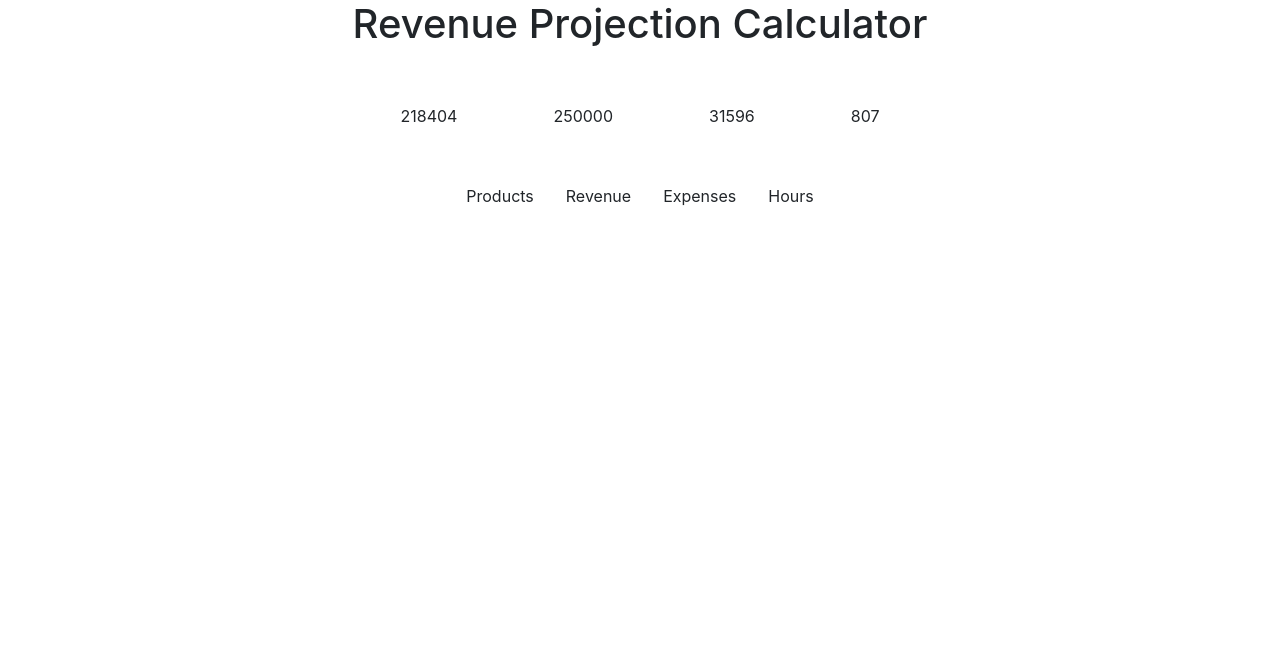
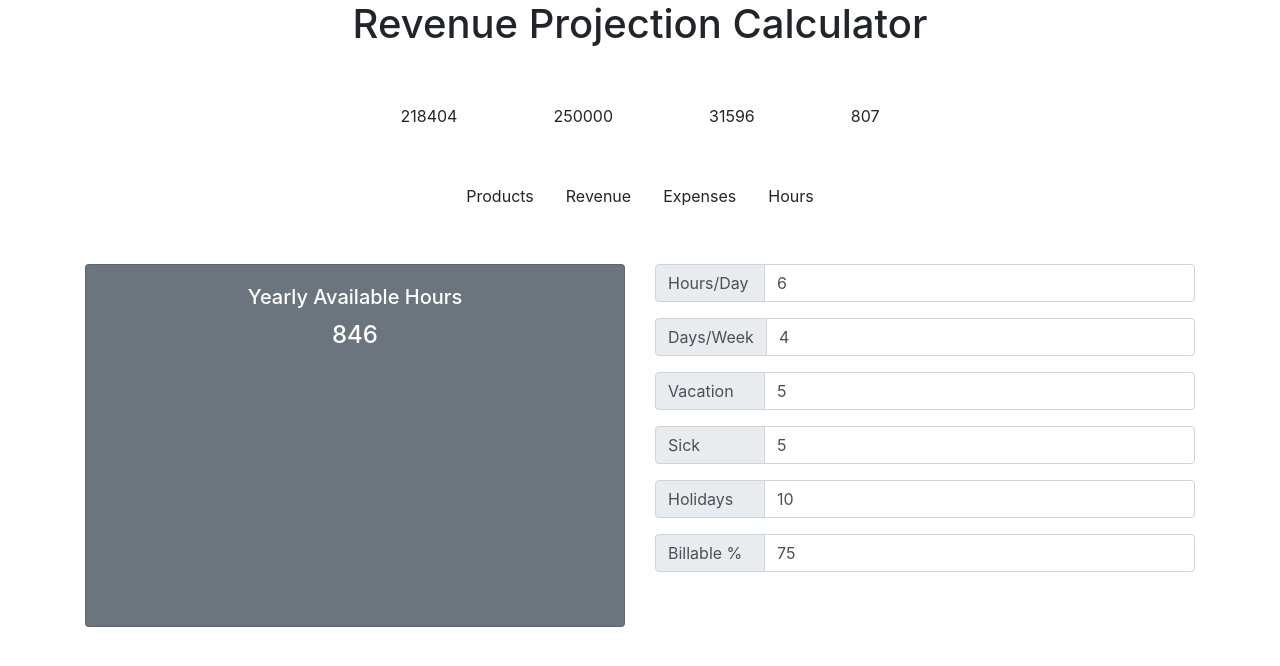
Before and after one commit to SSelke/revenue-calculator-redux, a React app: page / in a window 1280 px wide. Both pictures are taken after a click on the element "Hours". Built offline with nearby package versions, Linux system fonts and the light colour scheme.

Commit message:
update changes

```diff
--- a/package.json
+++ b/package.json
@@ -3,8 +3,10 @@
   "version": "0.1.0",
   "private": true,
   "dependencies": {
+    "progressbar.js": "^1.0.1",
     "react": "^16.5.2",
     "react-dom": "^16.5.2",
+    "react-progressbar.js": "^0.2.0",
     "react-redux": "^5.0.7",
     "react-scripts": "2.0.4",
     "redux": "^4.0.0"
--- a/src/actions/index.js
+++ b/src/actions/index.js
@@ -2,6 +2,7 @@ export const SET_VISIBILITY = 'SET_VISIBILITY';
 export const UPDATE_PRODUCT = 'UPDATE_PRODUCT';
 export const UPDATE_PACKAGE = 'UPDATE_PACKAGE';
 export const UPDATE_EXPENSES = 'UPDATE_EXPENSES';
+export const UPDATE_HOURS = 'UPDATE_HOURS';
 
 export function isVisible(name) {
     return {
@@ -30,3 +31,10 @@ export function updateExpenses(data) {
         payload: data
     }
 }
+
+export function updateHours(data) {
+    return {
+        type: UPDATE_HOURS,
+        payload: data
+    }
+}
--- /dev/null
+++ b/src/components/tables/hours/hours.js
@@ -0,0 +1,40 @@
+import React, { Component } from 'react';
+import {connect} from "react-redux";
+import { updateHours } from '../../../actions/index';
+import { bindActionCreators } from 'redux';
+
+class hours extends Component {
+
+    updateHoursHandler = (event, type) => {
+        const newData = [...this.props.hours];
+        const index = newData.findIndex(obj => obj.type === type);
+        newData[index].data = event.target.value;
+        this.props.updateHours(newData);
+    }
+
+    render() {
+        return (
+            <div className="input-group mb-3 ml-auto mr-auto" style={{ minWidth: '190px' }}>
+                <div className="input-group-prepend">
+                    <span className="input-group-text" style={{minWidth: '110px'}}>{this.props.text}</span>
+                </div>
+                <input
+                    style={{ minWidth: '80px' }}
+                    className="form-control"
+                    type="number"
+                    value={this.props.amount}
+                    onChange={(event) => this.updateHoursHandler(event, this.props.text)} />
+            </div>
+        );
+    }
+}
+
+function mapDispatchToProps(dispatch) {
+    return bindActionCreators({ updateHours }, dispatch);
+}
+
+function mapStateToProps(state) {
+    return { hours: state.hours };
+}
+
+export default connect(mapStateToProps, mapDispatchToProps)(hours);
--- a/src/containers/container/container.js
+++ b/src/containers/container/container.js
@@ -3,6 +3,7 @@ import {connect} from 'react-redux';
 import Product from '../tabs/product/product';
 import Revenue from '../tabs/revenue/revenue';
 import Expenses from '../tabs/expenses/expenses';
+import Hours from '../tabs/hours/hours';
 
 class container extends Component {
     render() {
@@ -12,6 +13,7 @@ class container extends Component {
                 <Product />
                 <Revenue />
                 <Expenses />
+                <Hours />
             </div>
         );
     }
--- /dev/null
+++ b/src/containers/tabs/hours/hours.js
@@ -0,0 +1,49 @@
+import React, { Component } from 'react';
+import HoursInput from '../../../components/tables/hours/hours';
+import { connect } from 'react-redux';
+
+
+class product extends Component {
+
+    getTotalHours = () => {
+        const hours = (Number(this.props.data[0].data) * (
+            52 *
+            Number(this.props.data[1].data) -
+            Number(this.props.data[2].data) -
+            Number(this.props.data[3].data) -
+            Number(this.props.data[4].data))
+            * (Number(this.props.data[5].data) / 100)
+            );
+
+        return hours < 0 ? 0 : Math.ceil(hours);
+    }
+    render() {
+
+        return (
+            <div id="Hours" style={{ display: this.props.visible !== 'Hours' ? 'none' : 'block' }} className="justify-content-center">
+                <div className="container mt-5">
+                    <div className="row">
+                        <div className="col-sm-6 mb-3">
+                            <div className="card text-white bg-secondary mb-3 ml-auto mr-auto h-100">
+                                <div className="card-body">
+                                    <h5 className="card-title">Yearly Available Hours</h5>
+                                    <h4>{this.getTotalHours()}</h4>
+                                    <div id="container"></div>
+                                </div>
+                            </div>
+                        </div>
+                        <div className="col-sm-6">
+                            {this.props.data.map(data => <HoursInput key={data.type} text={data.type} amount={data.data} />)}
+                        </div>
+                    </div>
+                </div>
+            </div>
+        );
+    }
+}
+
+function mapStateToProps(state) {
+    return { visible: state.visible, data: state.hours };
+}
+
+export default connect(mapStateToProps)(product);
--- a/src/index.css
+++ b/src/index.css
@@ -24,3 +24,9 @@ input {
 select {
   min-width: 180px;
 }
+
+#container {
+  margin: 20px;
+  width: 200px;
+  height: 200px;
+}
--- a/src/reducers/index.js
+++ b/src/reducers/index.js
@@ -3,12 +3,14 @@ import headerReducer from './reducer_header';
 import visibilityReducer from './reducer_set_visibility';
 import productsReducer from './reducer_products';
 import expensesReducer from './reducer_expenses';
+import hoursReducer from './reducer_hours';
 
 const rootReducer = combineReducers({
     header: headerReducer,
     visible: visibilityReducer,
     data: productsReducer,
-    expenses: expensesReducer
+    expenses: expensesReducer,
+    hours: hoursReducer
 });
 
 export default rootReducer;
--- /dev/null
+++ b/src/reducers/reducer_hours.js
@@ -0,0 +1,19 @@
+import { UPDATE_HOURS } from '../actions/index.js';
+
+const initialState = [
+    {type: "Hours/Day", data: 6},
+    {type: "Days/Week", data: 4},
+    {type: "Vacation", data: 5},
+    {type: "Sick", data: 5},
+    {type: "Holidays", data: 10},
+    {type: "Billable %", data: 75}
+];
+
+export default function updateHours(state = initialState, action) {
+    switch (action.type) {
+        case UPDATE_HOURS:
+            return action.payload;
+        default:
+    }
+    return state;
+}
```
Also changed, not shown: 1 other file.
